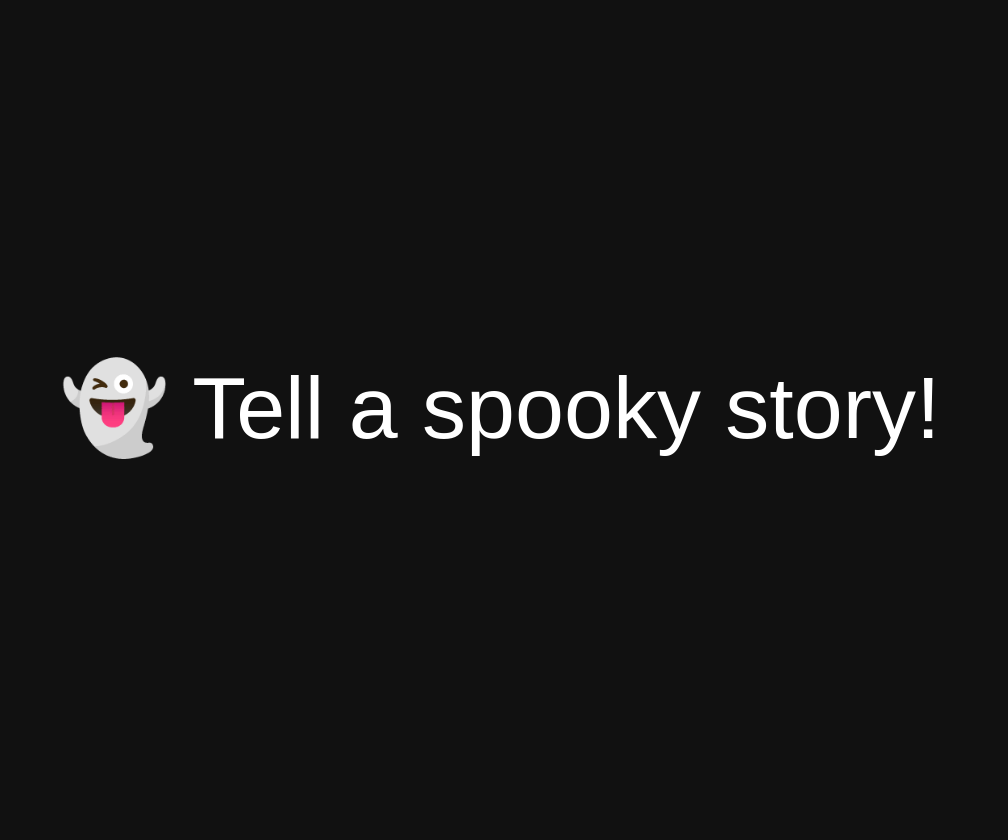
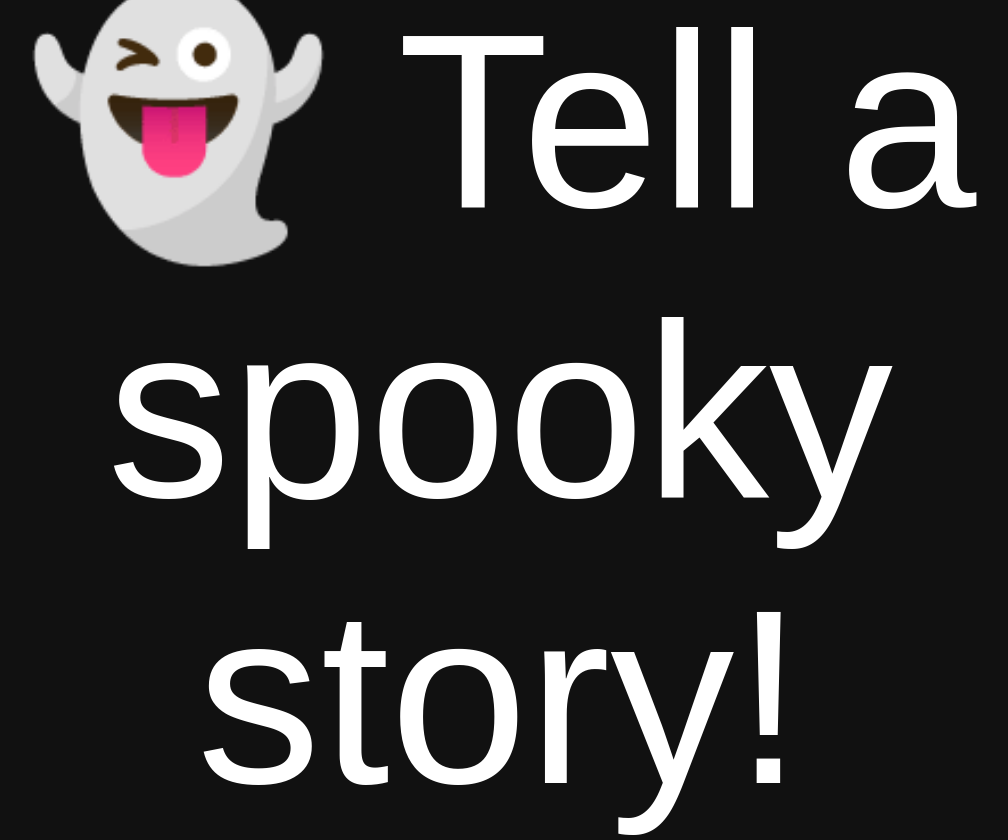
Before and after one commit to vjkumarva1987/Hell, a plain HTML site: page index.html in a window 1280 px wide. Shown: the whole page, without its empty margins (140-1148 px from the left). Before the commit the page ends 816 px from the top, so only its background shows below. Drawn offline with Linux system fonts and the light colour scheme.

Commit message:
Increase font size in index.html

```diff
--- a/index.html
+++ b/index.html
@@ -13,7 +13,7 @@
       color: #fff;
       font-family: sans-serif;
       text-align: center;
-      font-size: 5.5em;
+      font-size: 15.5em;
     }
   </style>
 </head>
```
